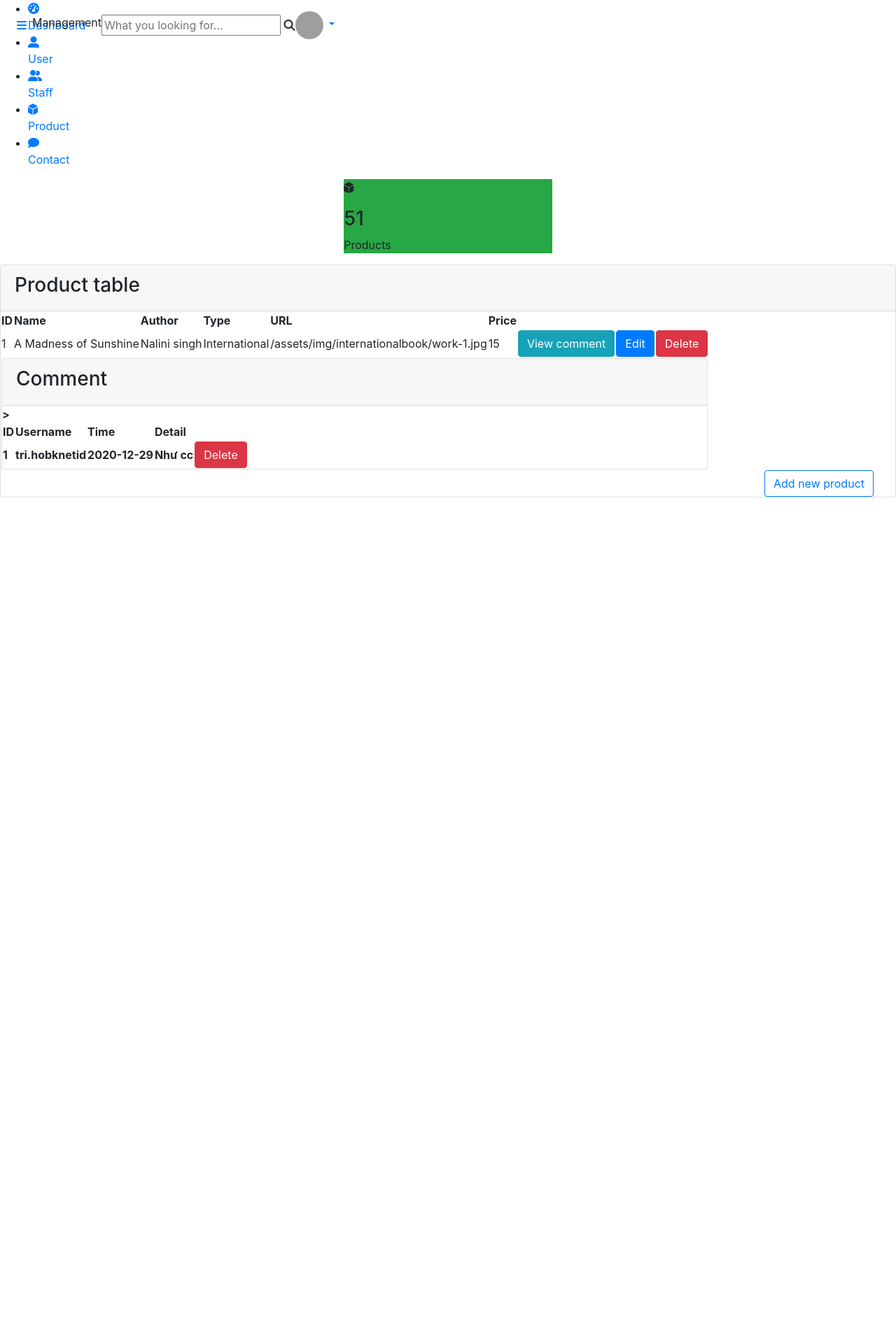
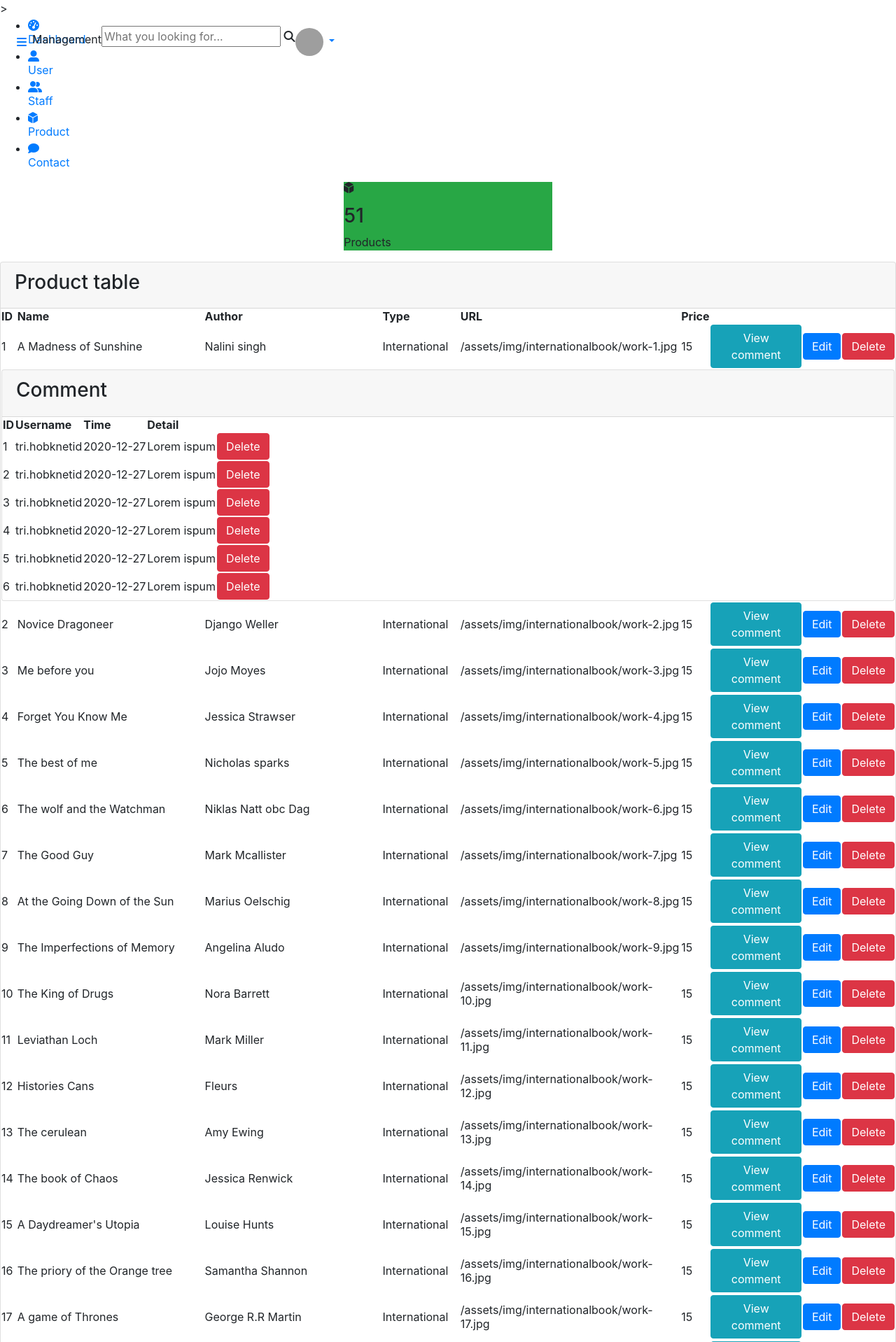
Before and after one commit to hmtam1302/Assignment-2, a PHP site: page /product.php in a window 1280 px wide, after a click on "View comment". Shown: the top 1918 px of the page at 70% size. Before the commit the page ends 711 px from the top, so only its background shows below. Run offline with PHP 8.4, Linux system fonts and the light colour scheme; a user stored in the database is signed in; data comes from the database, SQL or seed files in the repository; some libraries are stand-ins or nearby versions; grey boxes are pictures that could not be loaded.

Commit message:
add function in product: view comment, edit, delete product

```diff
--- a/root/php/admin/product.php
+++ b/root/php/admin/product.php
@@ -1,3 +1,12 @@
+<?php
+require_once "config.php";
+session_start();
+if (!isset($_SESSION['admin'])) {
+    header("Location: login.php");
+}
+?>
+>
+
 <!DOCTYPE html>
 <html lang="en">
 
@@ -121,7 +130,15 @@
                     <p>
                         <i class="fas fa-dice-d6"></i>
                     </p>
-                    <h3>51</h3>
+                    <?php
+                    $sql = "SELECT COUNT(id) FROM product";
+                    $stmt = $mysqli->prepare($sql);
+                    $stmt->execute();
+                    $stmt->store_result();
+                    $stmt->bind_result($number_product);
+                    $stmt->fetch();
+                    ?>
+                    <h3><?php echo $number_product; ?></h3>
                     <p>Products</p>
                 </div>
             </div>
@@ -147,21 +164,39 @@
                                 <th></th>
                                 <th></th>
                             </tr>
+                            <?php
+                            $sql = "SELECT * FROM product";
+                            $stmt = $mysqli->prepare($sql);
+                            $stmt->execute();
+                            $stmt->store_result();
+                            $stmt->bind_result($product_id, $name, $author, $type, $url, $price);
+                            $product = array();
+                            while ($stmt->fetch()) {
+                                array_push($product, array($product_id, $name, $author, $type, $url, $price))
+                            ?>
                                 <tr>
-                                <td>1</td>
-                                <td>A Madness of Sunshine</td>
-                                <td>Nalini singh</td>
-                                <td>International</td>
-                                <td>/assets/img/internationalbook/work-1.jpg</td>
-                                <td>15</td>
-                                <th><button class="btn btn-info" data-toggle="collapse" data-target="#comment1" aria-expanded="false" aria-controls="comment1">View comment</button></th>
-                                <td><button class="btn btn-primary" data-toggle="modal" data-target="#productEditModal">Edit</button></td>
-                                <td><button class="btn btn-danger" onclick="deleteProduct(id)">Delete</button></td>
+                                    <td><?php echo $product_id; ?></td>
+                                    <td><?php echo $name; ?></td>
+                                    <td><?php echo $author; ?></td>
+                                    <td><?php echo $type; ?></td>
+                                    <td><?php echo $url; ?></td>
+                                    <td><?php echo $price; ?></td>
+                                    <th><button class="btn btn-info" data-toggle="collapse" data-target="#comment<?php echo $product_id; ?>" aria-expanded="false" aria-controls="comment<?php echo $product_id; ?>">View comment</button></th>
+                                    <td><button class="btn btn-primary" data-toggle="modal" data-target="#productEditModal<?php echo $product_id; ?>">Edit</button></td>
+                                    <td><button class="btn btn-danger" onclick="deleteProduct(<?php echo $product_id; ?>)">Delete</button></td>
                                 </tr>
                                 <!---Comment-->
+                                <?php
+                                $sql1 = "SELECT id, username, time, detail FROM comment WHERE product_id = ?";
+                                $stmt1 = $mysqli->prepare($sql1);
+                                $stmt1->bind_param("i", $product_id);
+                                $stmt1->execute();
+                                $stmt1->store_result();
+                                $stmt1->bind_result($comment_id, $username, $time, $detail);
+                                ?>
                                 <tr>
                                     <th colspan="9">
-                                    <div class="card collapse" id="comment1">
+                                        <div class="card collapse" id="comment<?php echo $product_id; ?>">
                                             <div class="card-header">
                                                 <h3 id="titleTable">
                                                     Comment
@@ -176,18 +211,27 @@
                                                         <th>Detail</th>
                                                         <th></th>
                                                     </tr>
+                                                    <?php
+                                                    while ($stmt1->fetch()) {
+                                                    ?>
                                                         <tr>
-                                                    <td>1</td>
-                                                    <td>tri.hobknetid</td>
-                                                    <td>2020-12-29</td>
-                                                    <td>Như cc</td>
-                                                    <td><button class="btn btn-danger" onclick="deleteComment(id)">Delete</button></td>
-                                                </tr>>
+                                                            <td><?php echo $comment_id; ?></td>
+                                                            <td><?php echo $username; ?></td>
+                                                            <td><?php echo $time; ?></td>
+                                                            <td><?php echo $detail; ?></td>
+                                                            <td><button class="btn btn-danger" onclick="deleteComment(<?php echo $comment_id; ?>)">Delete</button></td>
+                                                        </tr>
+                                                    <?php
+                                                    }
+                                                    ?>
                                                 </table>
                                             </div>
                                         </div>
                                     </th>
                                 </tr>
+                            <?php
+                            }
+                            ?>
                         </table>
                         <div class="col d-flex justify-content-end">
                             <button class="btn btn-outline-primary mx-3" data-toggle="modal" data-target="#productModal">Add new product</button>
@@ -198,7 +242,7 @@
         </div>
     </div>
 
-    <!-- Modal add user-->
+    <!-- Modal add products-->
     <div class="modal fade" id="productModal" tabindex="-1" role="dialog" aria-labelledby="productModal" aria-hidden="true">
         <div class="modal-dialog modal-lg" role="document">
             <div class="modal-content">
@@ -248,7 +292,7 @@
                         <div class="form-group row align-items-center justify-content-center">
                             <label for="price" class="col-2 col-form-label"><strong>Price</strong></label>
                             <div class="col-10">
-                                <input class="form-control" type="number" min="0" step="0.01" value="" id="price">
+                                <input class="form-control" type="number" min="0" step="1" value="" id="price">
                             </div>
                             <span class="text-danger" id="priceErr"></span>
                         </div>
@@ -261,9 +305,11 @@
             </div>
         </div>
     </div>
-
-    <!-- Modal add user-->
-    <div class="modal fade" id="productEditModal" tabindex="-1" role="dialog" aria-labelledby="productEditModal" aria-hidden="true">
+    <?php
+    for ($index = 0; $index < count($product); $index++) {
+    ?>
+        <!-- Modal edit products-->
+        <div class="modal fade" id="productEditModal<?php echo $product[$index][0]; ?>" tabindex="-1" role="dialog" aria-labelledby="productEditModal" aria-hidden="true">
             <div class="modal-dialog modal-lg" role="document">
                 <div class="modal-content">
                     <div class="modal-header">
@@ -277,42 +323,42 @@
                             <div class="form-group row align-items-center">
                                 <label for="id-edit" class="col-2 col-form-label"><strong>ID</strong></label>
                                 <div class="col-10">
-                                <input class="form-control" type="text" value="" id="id-edit">
+                                    <input class="form-control" type="text" value="<?php echo $product[$index][0]; ?>" id="id-edit">
                                 </div>
                                 <span class="text-danger" id="idErr"></span>
                             </div>
                             <div class="form-group row align-items-center justify-content-center">
                                 <label for="name-edit" class="col-2 col-form-label"><strong>Name</strong></label>
                                 <div class="col-10">
-                                <input class="form-control" type="text" value="" id="name-edit">
+                                    <input class="form-control" type="text" value="<?php echo $product[$index][1]; ?>" id="name-edit">
                                 </div>
                                 <span class="text-danger" id="nameErr"></span>
                             </div>
                             <div class="form-group row align-items-center justify-content-center">
                                 <label for="author-edit" class="col-2 col-form-label"><strong>Author</strong></label>
                                 <div class="col-10">
-                                <input class="form-control" type="text" value="" id="author-edit">
+                                    <input class="form-control" type="text" value="<?php echo $product[$index][2]; ?>" id="author-edit">
                                 </div>
                                 <span class="text-danger" id="authorErr"></span>
                             </div>
                             <div class="form-group row align-items-center">
                                 <label for="type-edit" class="col-2 col-form-label"><strong>Type</strong></label>
                                 <div class="col-10">
-                                <input class="form-control" type="text" value="" id="type-edit">
+                                    <input class="form-control" type="text" value="<?php echo $product[$index][3]; ?>" id="type-edit">
                                 </div>
                                 <span class="text-danger" id="typeErr"></span>
                             </div>
                             <div class="form-group row align-items-center justify-content-center">
                                 <label for="url-edit" class="col-2 col-form-label"><strong>URL</strong></label>
                                 <div class="col-10">
-                                <input class="form-control" type="text" value="" id="url-edit">
+                                    <input class="form-control" type="text" value="<?php echo $product[$index][4]; ?>" id="url-edit">
                                 </div>
                                 <span class="text-danger" id="urlErr"></span>
                             </div>
                             <div class="form-group row align-items-center justify-content-center">
                                 <label for="price-edit" class="col-2 col-form-label"><strong>Price</strong></label>
                                 <div class="col-10">
-                                <input class="form-control" type="number" min="0" step="0.01" value="" id="price-edit">
+                                    <input class="form-control" type="number" min="0" step="0.01" value="<?php echo $product[$index][5]; ?>" id="price-edit">
                                 </div>
                                 <span class="text-danger" id="priceErr"></span>
                             </div>
@@ -320,11 +366,14 @@
                     </div>
                     <div class="modal-footer">
                         <button type="button" class="btn btn-secondary" data-dismiss="modal">Close</button>
-                    <button type="button" class="btn btn-primary" onclick="editProduct(oldId)">Add</button>
+                        <button type="button" class="btn btn-primary" onclick="editProduct(<?php echo $product[$index][0]; ?>)">Save</button>
                     </div>
                 </div>
             </div>
         </div>
+    <?php
+    }
+    ?>
     <!-- end main content -->
     <!-- import script -->
     <script src="https://cdnjs.cloudflare.com/ajax/libs/Chart.js/2.9.3/Chart.min.js"></script>
```
Also changed, not shown: root/assets/js/admin.js (+34 -0 lines), root/php/admin/action.php (+103 -0 lines). Lines whose indentation alone changed are shown as unchanged.
